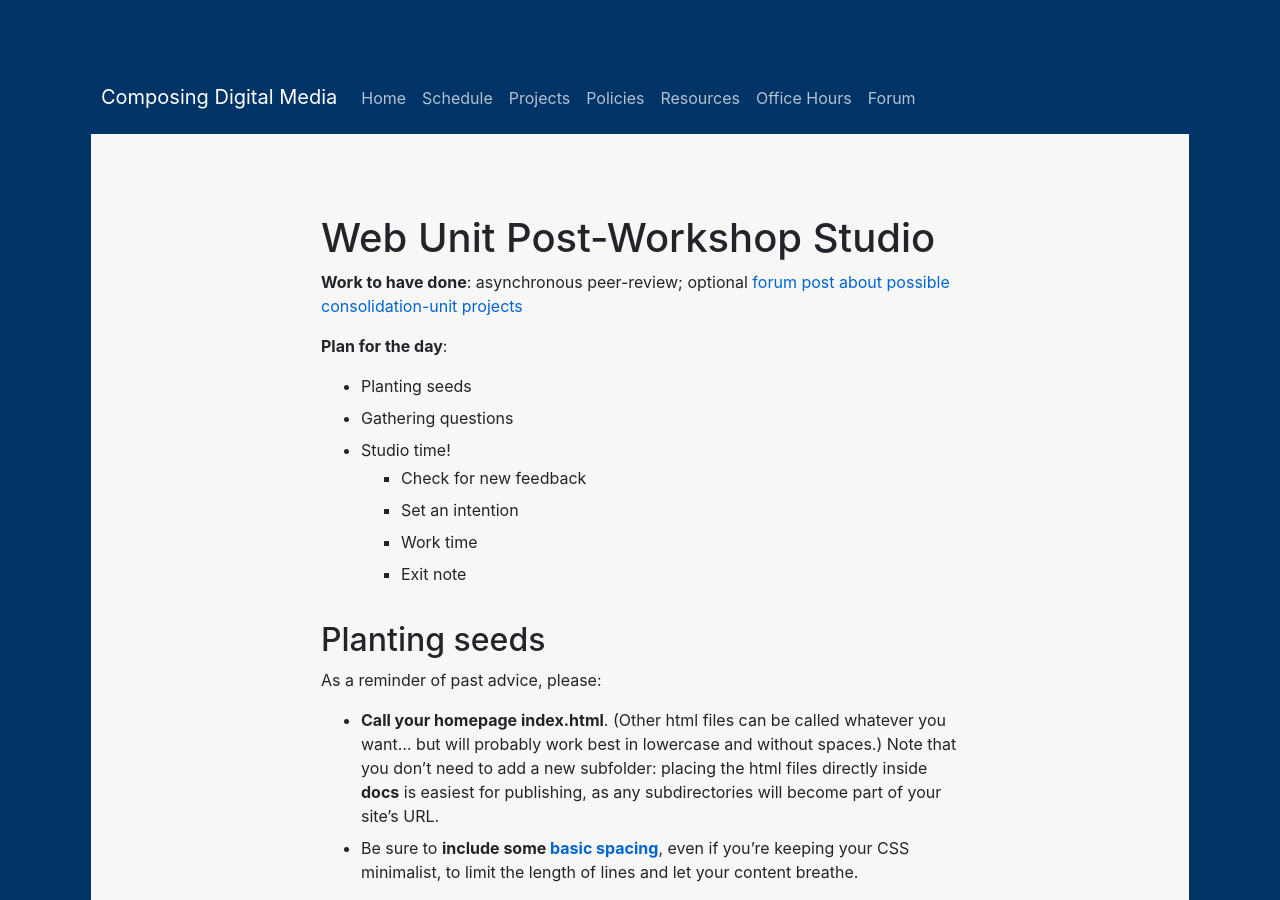
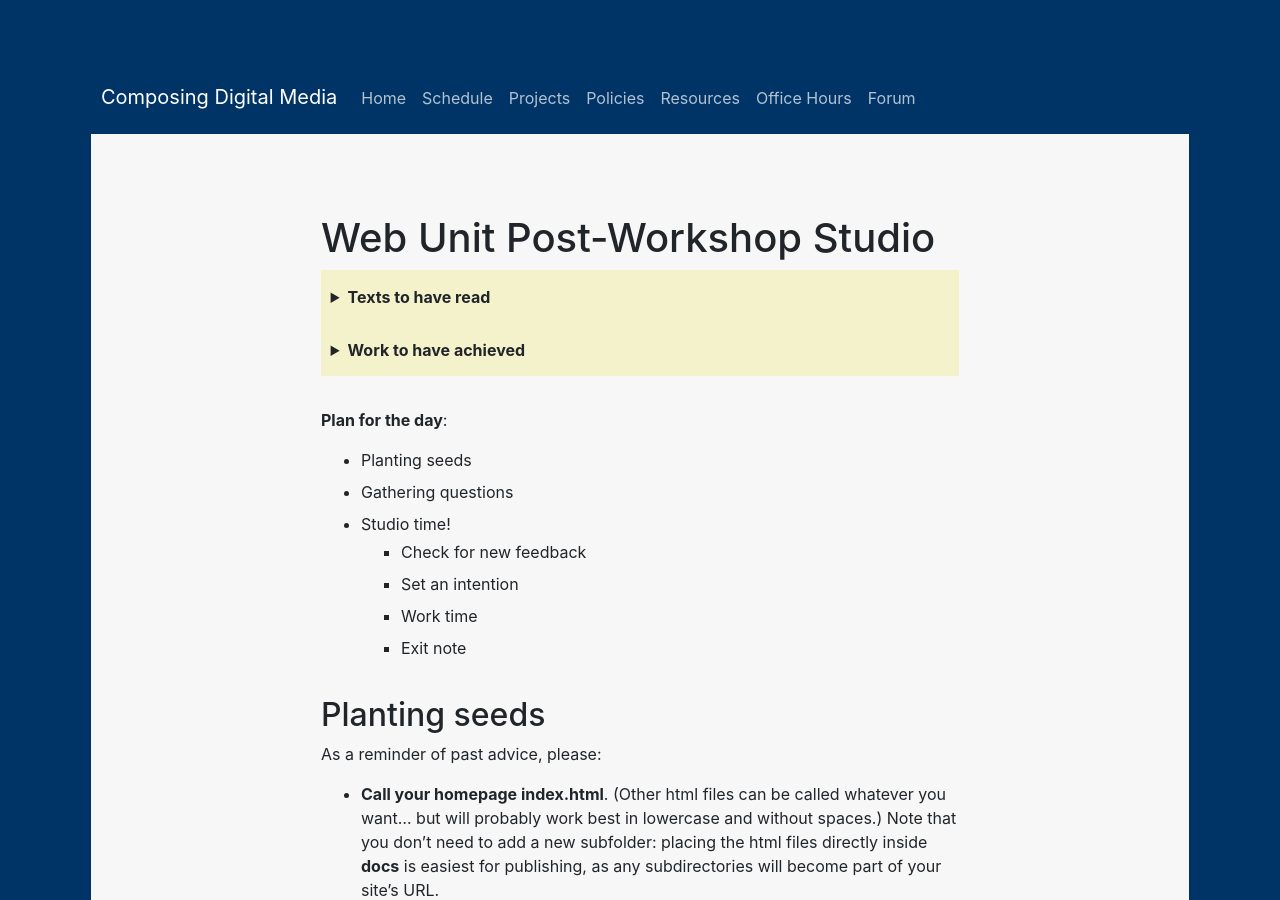
Before and after one commit to benmiller314/cdm2025spring, a Jekyll site: the page built from plans/lesson-22.md, in a window 1280 px wide and 900 px high. Built offline with Jekyll 4.4.1, drawn with Linux system fonts in a browser that asks for light colours; our own code applies the rules of GitHub Pages for plain Markdown files.

Commit message:
reformat work to have done at top of lesson plan

```diff
--- a/plans/lesson-22.md
+++ b/plans/lesson-22.md
@@ -1,7 +1,20 @@
 
 # Web Unit Post-Workshop Studio
 
-**Work to have done**: asynchronous peer-review; optional [forum post about possible consolidation-unit projects]({{site.github.issues_url}}/13)
+<section class="prereqs">
+    <details><summary><strong>Texts to have read</strong></summary>
+        <ul>
+            <li>Your partners' websites, if you didn't complete peer review <a href="lesson-21">last class</a>.</li>
+        </ul>
+    </details>
+    <details><summary><strong>Work to have achieved</strong></summary>
+        <ul>
+            <li>Any remaining describe/evaluate/suggest reviews you owe partners from <a href="lesson-21">last class's workshop</a></li>
+            <li>Optionally, a short <a href="{{site.github.issues_url}}">blog post about possible future projects or revisions</a></li>
+        </ul>
+    </details>
+</section>
+
 
 **Plan for the day**:
 
```
